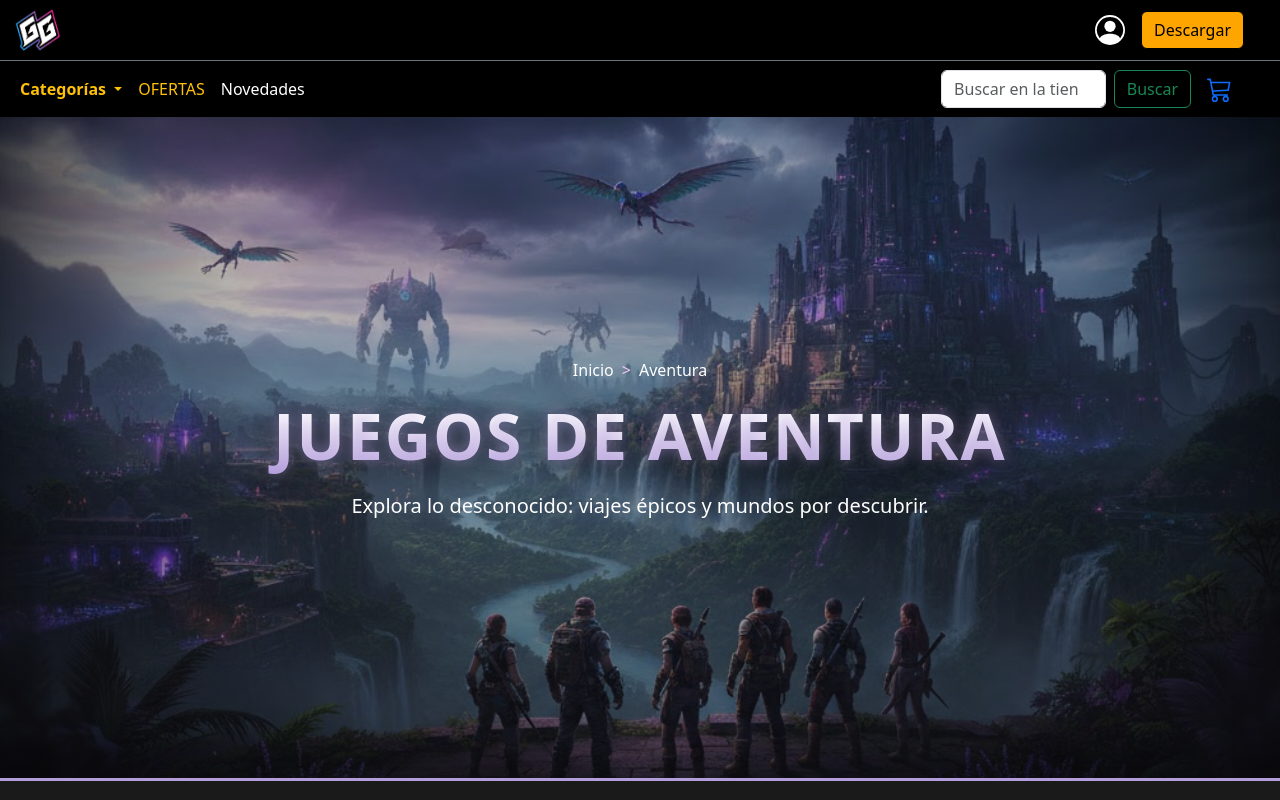
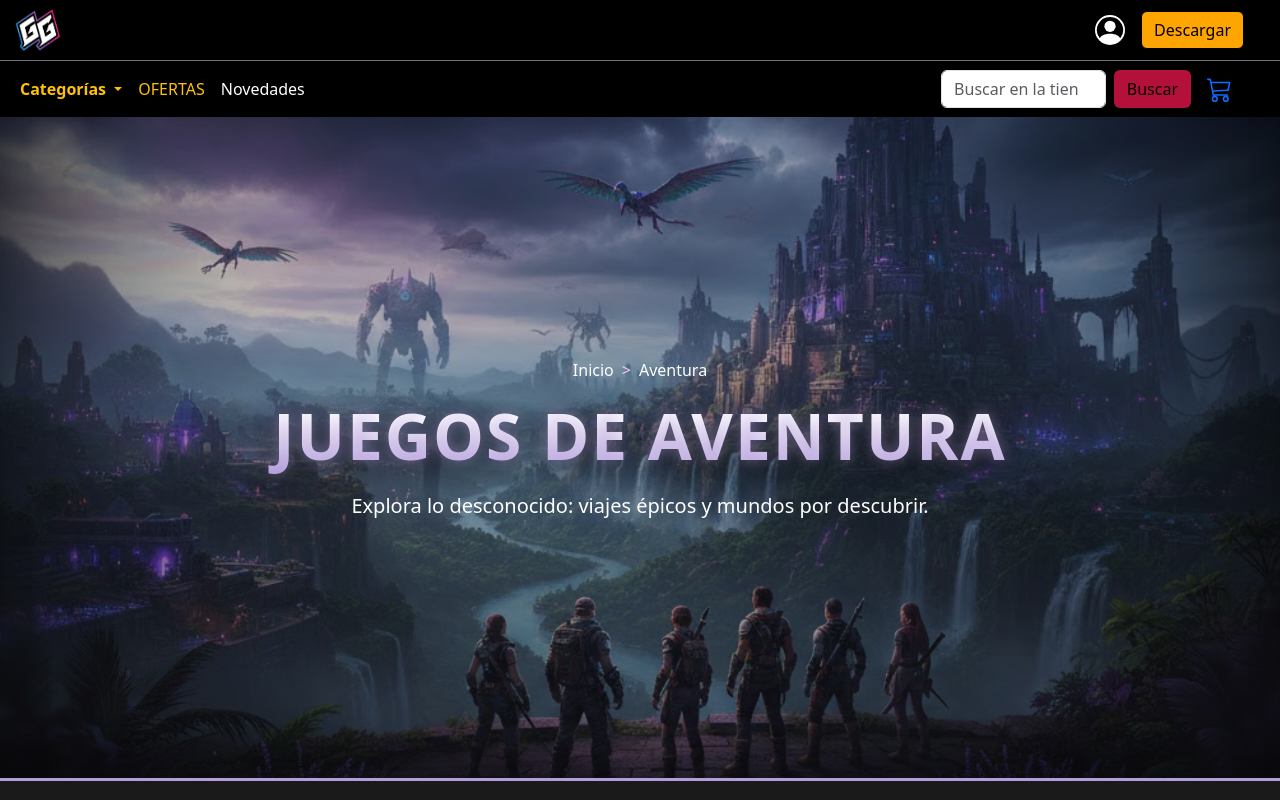
Before and after one commit to Milagros-Ac/CodeMatrix-GGStore, a plain HTML site: page pages/detalleCategoriaRPG.html in a window 1280 px wide. Shown: the top 800 px of the page. Drawn offline with nearby package versions, Linux system fonts and the light colour scheme.

Commit message:
corregi el boton buscar en la pag rpg en el feature/header

```diff
--- a/pages/detalleCategoriaRPG.html
+++ b/pages/detalleCategoriaRPG.html
@@ -95,7 +95,7 @@
             </div>
             <form class="d-flex me-3" role="search">
                 <input class="form-control me-2" type="search" placeholder="Buscar en la tienda" aria-label="Search" />
-                <button class="btn btn-outline-success" type="submit">Buscar</button>
+                <button class="btn btn-bus" type="submit">Buscar</button>
             </form>
             <a href="../pages/detalleCarrito.html">
                 <svg xmlns="http://www.w3.org/2000/svg" width="25" height="25" fill="currentColor"
```
